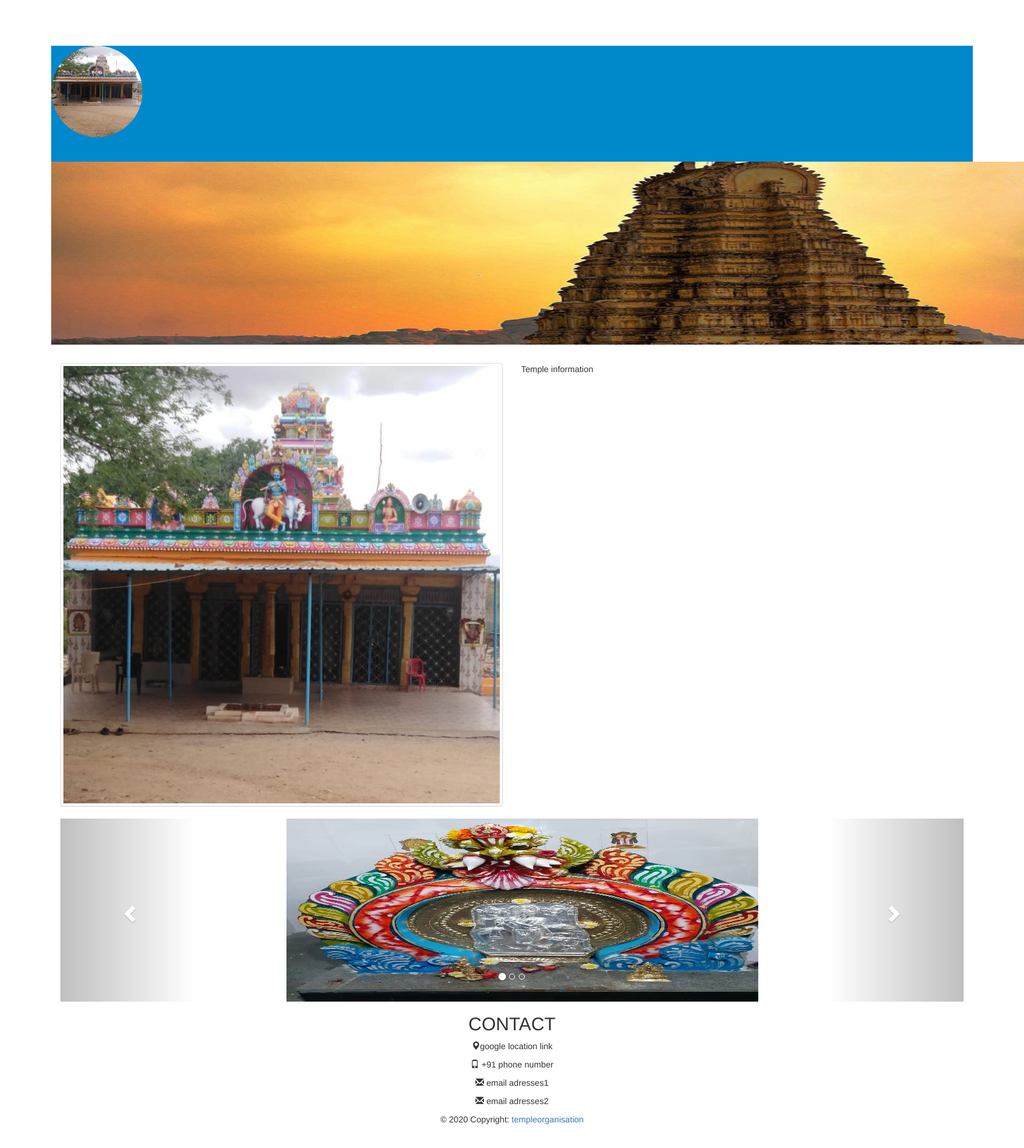
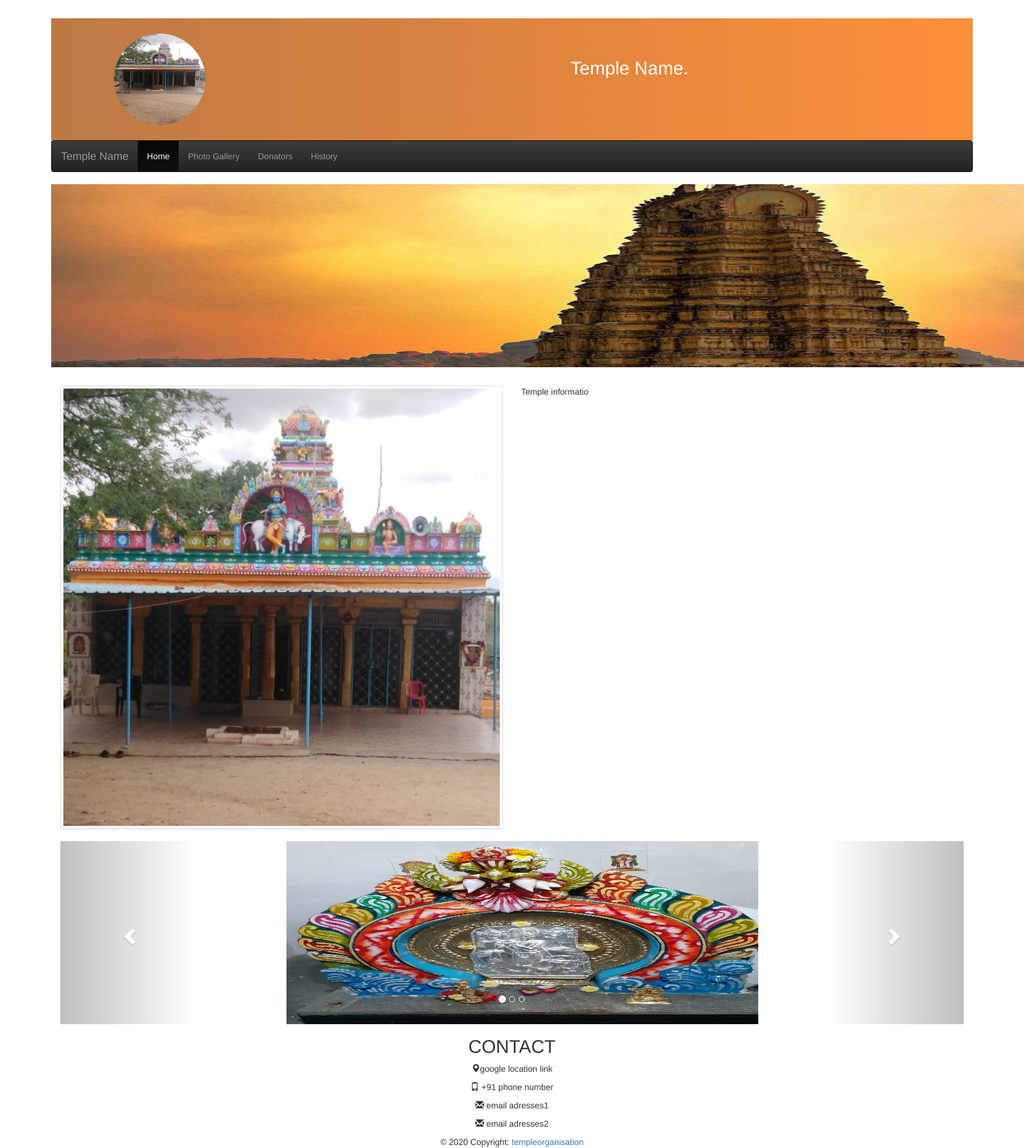
Before and after one commit to swaroop-hub/temple-website, a PHP site: page / in a window 1680 px wide. Shown: the whole page at 61% size. Before the commit the page ends 1843 px from the top, so only its background shows below. Run offline with PHP 8.4, Linux system fonts and the light colour scheme.

Commit message:
Added Nav bar and Donators html file

```diff
--- a/css/index.css
+++ b/css/index.css
@@ -10,7 +10,19 @@ body {font-family: Verdana, sans-serif; margin:0}
 .jumbotron {
     height: 300px;
     padding-top: 0px !important;
-    background-color: #bc7945 !important;
+    background-color: #fccb88 !important;
+}
+
+#header{
+    height: 200px;
+    margin-top: 30px !important;
+    margin-bottom: 0px !important;
+    padding-top: 0px !important;
+    background-image: linear-gradient(to right, #bc7945,#ff8f3a);
+}
+
+#header .row{
+    padding-top: 25px !important;
 }
 
 .mySlides {display: none}
--- a/index.html
+++ b/index.html
@@ -20,25 +20,35 @@
   </head>
   <body>
     <div>
-        <div className="jumbotron" id="header">
-          <div className="row">
-              <div className="col-sm-4">
-                  <div className="thumbnail" id="header-dp">
+        <div class="jumbotron text-center" id="header">
+          <div class="row">
+              <div class="col-sm-3">
+                  <div class="thumbnail" id="header-dp">
                       <img src="./images/maintemple.jpg" alt="temple image"></img>
                   </div>
               </div>
-              <div className="col-sm-8">
+              <div class="col-sm-9">
                   <div className="container-fluid" id="header-details">
-
+                      <h2>Temple Name.</h2>
                   </div>
               </div>
           </div>
 
-      </div>
-      <div>
-          <!--Add the Nav bar here-->
-      </div>
-      <div class="jumbotron text-center">
+        </div>
+      <nav class="navbar navbar-inverse">
+        <div class="container-fluid">
+          <div class="navbar-header">
+            <a class="navbar-brand" href="#">Temple Name</a>
+          </div>
+          <ul class="nav navbar-nav">
+            <li class="active"><a href="#">Home</a></li>
+            <li><a href="photogallery.html">Photo Gallery</a></li>
+            <li><a href="#">Donators</a></li>
+            <li><a href="#">History</a></li>
+          </ul>
+        </div>
+      </nav>
+      <div class="jumbotron">
           <!--Space for adding just random photo-->
           <picture>
             <source media="(min-width: 400px)" srcset="./images/backgroundimage1.jpg">
@@ -54,7 +64,7 @@
           </div>
           <div class="col-sm-6">
             <div class="">
-                Temple information
+                Temple informatio
             </div>
           </div>
 
```
Also changed, not shown: donators.html (added, +52 -0 lines), photogallery.html (+29 -5 lines).
